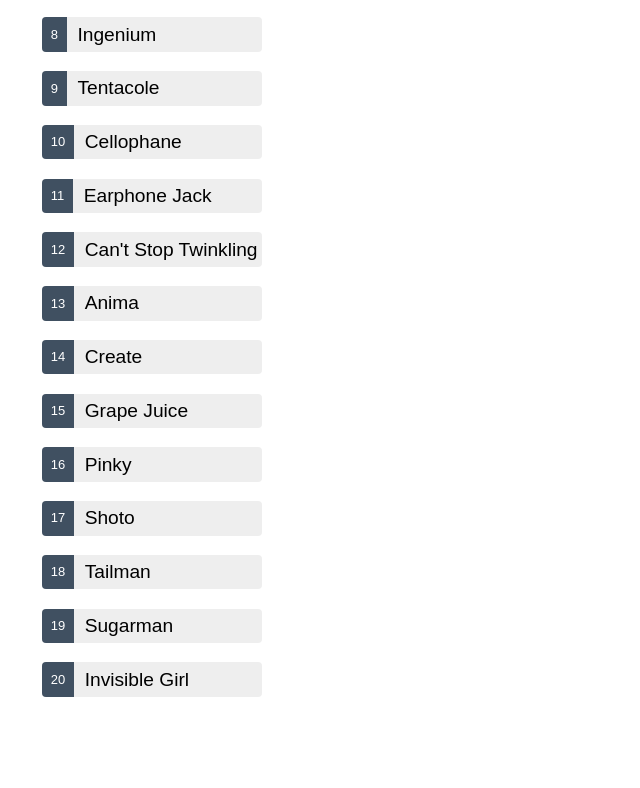
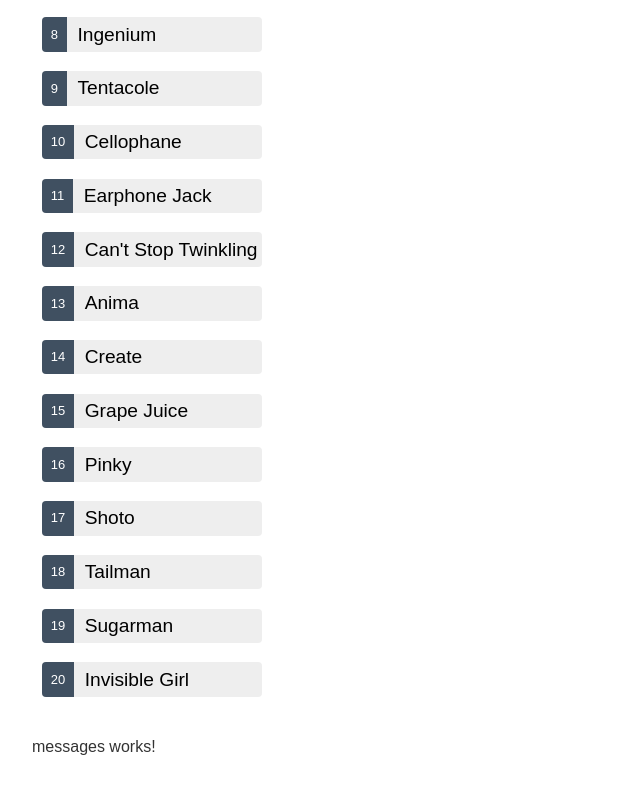
Before and after one commit to NestorMaP/tour-of-heroes, an Angular app: page / in a window 1280 px wide. Shown: the part 520-1308 px from the top of the page, without its empty margins (0-640 px from the left). Before the commit the page ends 1258 px from the top, so only its background shows below. Built offline with nearby package versions, Linux system fonts and the light colour scheme.

Commit message:
Feat: Update app.component to display messages

```diff
--- a/src/app/app.component.html
+++ b/src/app/app.component.html
@@ -1,2 +1,3 @@
 <h1>{{ title }}</h1>
 <app-heroes></app-heroes>
+<app-messages></app-messages>
--- a/src/app/app.component.ts
+++ b/src/app/app.component.ts
@@ -1,10 +1,11 @@
 import { Component } from '@angular/core';
 import { HeroesComponent } from "./heroes/heroes.component";
+import { MessagesComponent } from "./messages/messages.component";
 
 @Component({
   selector: 'app-root',
   standalone: true,
-  imports: [HeroesComponent],
+  imports: [HeroesComponent, MessagesComponent],
   templateUrl: './app.component.html',
   styleUrl: './app.component.scss'
 })
```
